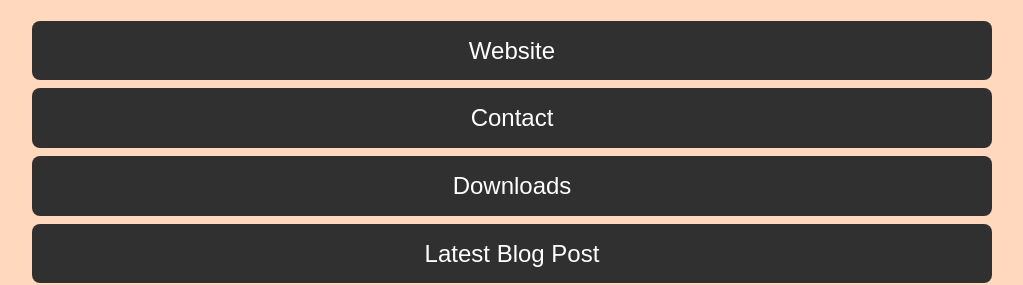
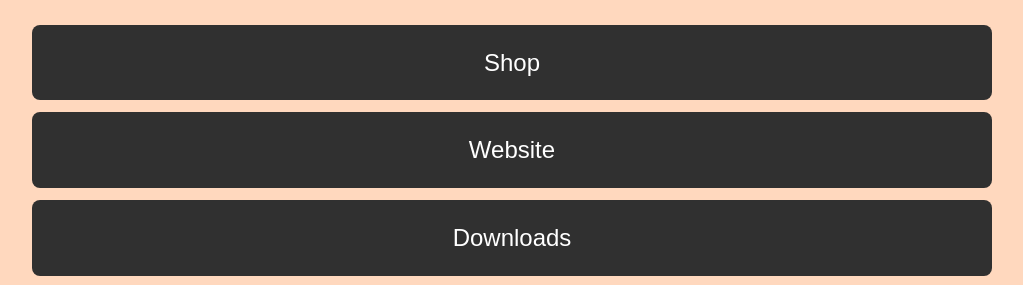
Before and after one commit to BrendaMichellle/Links-Page, a plain HTML site: page index.html in a window 1280 px wide. Shown: the part 394-679 px from the top of the page, without its empty margins (148-1171 px from the left). Drawn offline with nearby package versions, Linux system fonts and the light colour scheme; a web font is replaced by a local one.

Commit message:
added shop link

```diff
--- a/index.html
+++ b/index.html
@@ -21,8 +21,8 @@
   </div>
   <div class="linkSection">
     <ul class="links">
+      <li class="linkItem"><a href="https://www.redbubble.com/people/brendamichellle/shop?asc=u&fbclid=IwAR1tMpk1P4I6hgwDJD4xCT26B2_Xfx6v6i0BU_5cnMyN5B3mPHS9tLJJbCE" target="_blank" class="link">Shop</a></li>
       <li class="linkItem"><a href="https://brendamichellle.com/" target="_blank" class="link">Website</a></li>
-      <li class="linkItem"><a href="https://brendamichellle.com/#contact" target="_blank" class="link">Contact</a></li>
       <li class="linkItem"><a href="https://brendamichellle.github.io/downloads-page/" target="_blank" class="link">Downloads</a></li>
       <li class="linkItem"><a href="https://blog.brendamichellle.com/" target="_blank" class="link">Latest Blog Post</a></li>
     </ul>
--- a/style.css
+++ b/style.css
@@ -73,11 +73,10 @@ body {
 .linkItem {
   list-style: none;
   background-color: var(--clr-dark);
-  padding-top: 1em;
-  padding-bottom: 1em;
   border-radius: 8px;
   text-align: center;
   margin: .5em auto;
+  cursor: pointer;
 }
 
 .link {
@@ -85,9 +84,16 @@ body {
   text-decoration: none;
   font-family: var(--ff-secondary);
   font-size: var(--fs-h2);
+  display: block;
+  padding-top: 1em;
+  padding-bottom: 1em;
+  border-radius: 8px;
+  text-align: center;
+  margin: .5em auto;
+  cursor: pointer
 }
 
-.link:hover {
+.linkItem:hover {
   color: var(--clr-light);
   position: relative;
   top: .2em;
```
